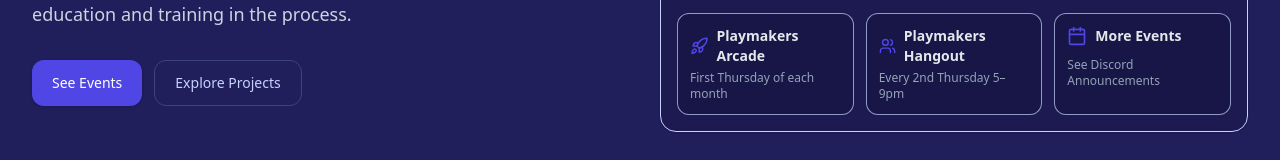
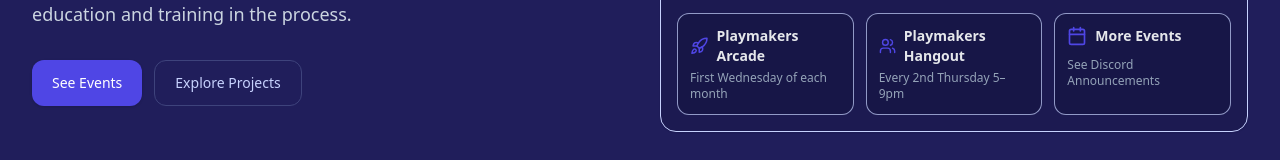
Before and after one commit to Sauceror/playmakers-website, a React (Vite) app in the folder playmakers-website/: page / in a window 1280 px wide. Shown: the part 511-671 px from the top of the page. Built offline with nearby package versions, Linux system fonts and the light colour scheme.

Commit message:
fixed incorrect Arcade date and SXSW Sydney typo

```diff
--- a/playmakers-website/src/App.tsx
+++ b/playmakers-website/src/App.tsx
@@ -43,7 +43,7 @@
 const events = [
   {
     title: "Playmakers Arcade",
-    date: "First Thursday of each month",
+    date: "First Wednesday of each month",
     blurb:
       "Showcase your WIP, get feedback and meet the Sydney gamedev community.",
     icon: <Rocket className="h-5 w-5 text-brand-600" aria-hidden />,
@@ -190,7 +190,7 @@
 const sponsors = [
   { name: "MSI Australia", href: "https://au.msi.com/" }, //TEXTFIELD: Sponsors
   { name: "Riot Games", href: "https://www.riotgames.com/en" },
-  { name: "SXSW", href: "https://www.sxswsydney.com/" },
+  { name: "SXSW Sydney", href: "https://www.sxswsydney.com/" },
   { name: "ActivateUTS", href: "https://www.activateuts.com.au/" },
 ];
 
```
